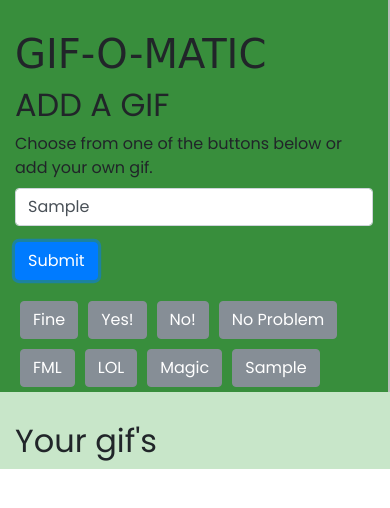
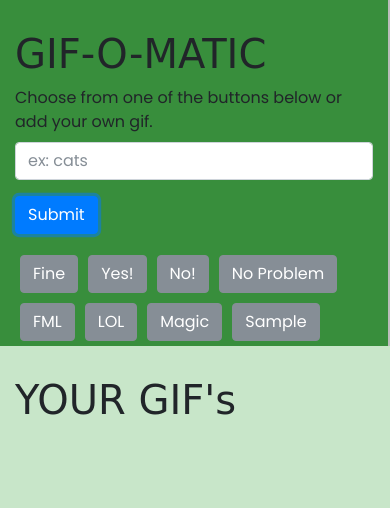
Before and after one commit to Henryhankdc/giphy-app, a plain HTML site: page index.html in a window 390 px wide. Both pictures are taken after typing "Sample" into the empty fields and a click on the button "Submit". Drawn offline with nearby package versions, Linux system fonts and the light colour scheme; a web font is replaced by a local one.

Commit message:
changed some html structure. added scrolling for overlow in main content. removed input text after hitting submit button

```diff
--- a/assets/css/style.css
+++ b/assets/css/style.css
@@ -1,17 +1,11 @@
 body {
     font-family: 'Poppins', sans-serif;
+    background-color: #C8E6C9;
 }
 
 h1 {
     font-family: 'Sedgwick Ave Display', cursive;
 
-}
-
-
-
-
-.jumbotron {
-    margin-bottom:0;
 }
 
 .btn-secondary {
@@ -25,7 +19,8 @@ h1 {
 
 .side-bar {
     background-color:#388E3C;
-    height:100%;
+    background-size:100vh;
+    height:100vh;
     border-right:2px solid #BDBDBD;
     padding-top:30px;
 }
@@ -33,7 +28,12 @@ h1 {
     background-color: #C8E6C9;
     height:100%;
     padding-top:30px;
+    overflow: scroll;
 
+}
+
+.main-content-title {
+    font-family: 'Sedgwick Ave Display', cursive;
 }
 
 div#gif-holder {
@@ -49,3 +49,13 @@ div#gif-holder {
 img.gif {
     max-width: 250px;
 }
+
+
+/* Media */
+
+@media (max-width:768px) {
+    .side-bar{
+        height:auto;
+    }
+
+}
--- a/assets/javascript/app.js
+++ b/assets/javascript/app.js
@@ -106,6 +106,7 @@ function newGifButton(){
     $('#submit-btn').on('click', function(e){
         e.preventDefault();
         var inputValue = $('#gif-text').val();
+
     console.log(inputValue);
 
     // create a new button with data value
@@ -113,19 +114,21 @@ function newGifButton(){
         $('#gif-button-wrapper').append(newButton);
         $(newButton).attr('data-value', inputValue);
         $(newButton).text(inputValue);
+        // remove value from input field after hitting submit
+        $('#gif-text').val('');
 
-        // HERE***********************************
         // On click for gif buttons.
     $('.gif-button').on('click', function(e){
 
         e.preventDefault();
-        $("#gif-holder").empty();
+        $('#gif-holder').empty();
 
-        console.log('clicked');
+
+        // console.log('clicked');
         var gifValue = $(this).attr("data-value");
 
 
-         // Constructing a URL to search Giphy for the name of the person who said the quote
+ // Constructing a URL to search Giphy with limit of 9
     var queryURL = "https://api.giphy.com/v1/gifs/search?q=" +
     gifValue + "&api_key=dc6zaTOxFJmzC&limit=9";
 
@@ -151,12 +154,12 @@ function newGifButton(){
             // Giving the image tag an src attribute of a proprty pulled off the
             // result item
             // Still image
-            gifImage.attr("src", results[i].images.fixed_height_small_still.url).addClass('gif');
+            gifImage.attr("src", results[i].images.fixed_height_still.url).addClass('gif');
             // still image as data-still
-            gifImage.attr("data-still", results[i].images.fixed_height_small_still.url);
+            gifImage.attr("data-still", results[i].images.fixed_height_still.url);
 
             // date-animate, animated image
-            gifImage.attr("data-animate", results[i].images.fixed_height_small.url);
+            gifImage.attr("data-animate", results[i].images.fixed_height.url);
 
               // Appending the paragraph and personImage we created to the "gifDiv" div we created
             // gifDiv.append(p);
--- a/index.html
+++ b/index.html
@@ -9,23 +9,17 @@
     <link rel="stylesheet" href="assets/css/style.css">
 </head>
 <body>
-    <!-- <div class="jumbotron jumbotron-fluid">
-        <div class="container">
-          <h1 class="display-4">Giphy App</h1>
-          <p class="lead">Find some of your favorite GIF's. There are a few buttons to start with, but add your own in the GIF dashboard. This uses the Giphy API.</p>
-        </div>
-      </div> -->
       <div class="container-fluid">
         <div class="row">
-            <div class="col-lg-4 side-bar">
+            <div class="col-lg-4 col-md-4 side-bar">
                 <div class="side-bar-container">
                     <div class="sidebar-title">
                         <h1>GIF-O-MATIC</h1>
 
                     </div>
-                    <div class="side-bar-subhead">
+                    <!-- <div class="side-bar-subhead">
                         <h2>Add a GIF</h2>
-                    </div>
+                    </div> -->
                     <div class="submit-button-wrapper">
                         <form>
                             <div class="form-group">
@@ -41,9 +35,9 @@
                     </div>
                 </div>
             </div>
-            <div class="col-lg-8 main-content">
+            <div class="col-lg-8 col-md-8 main-content">
                 <div class="main-content-title">
-                        <h2>Your gif's</h2>
+                        <h1>YOUR GIF's</h1>
                 </div>
                 <div id="gif-holder" class="main-content-container">
 
```
